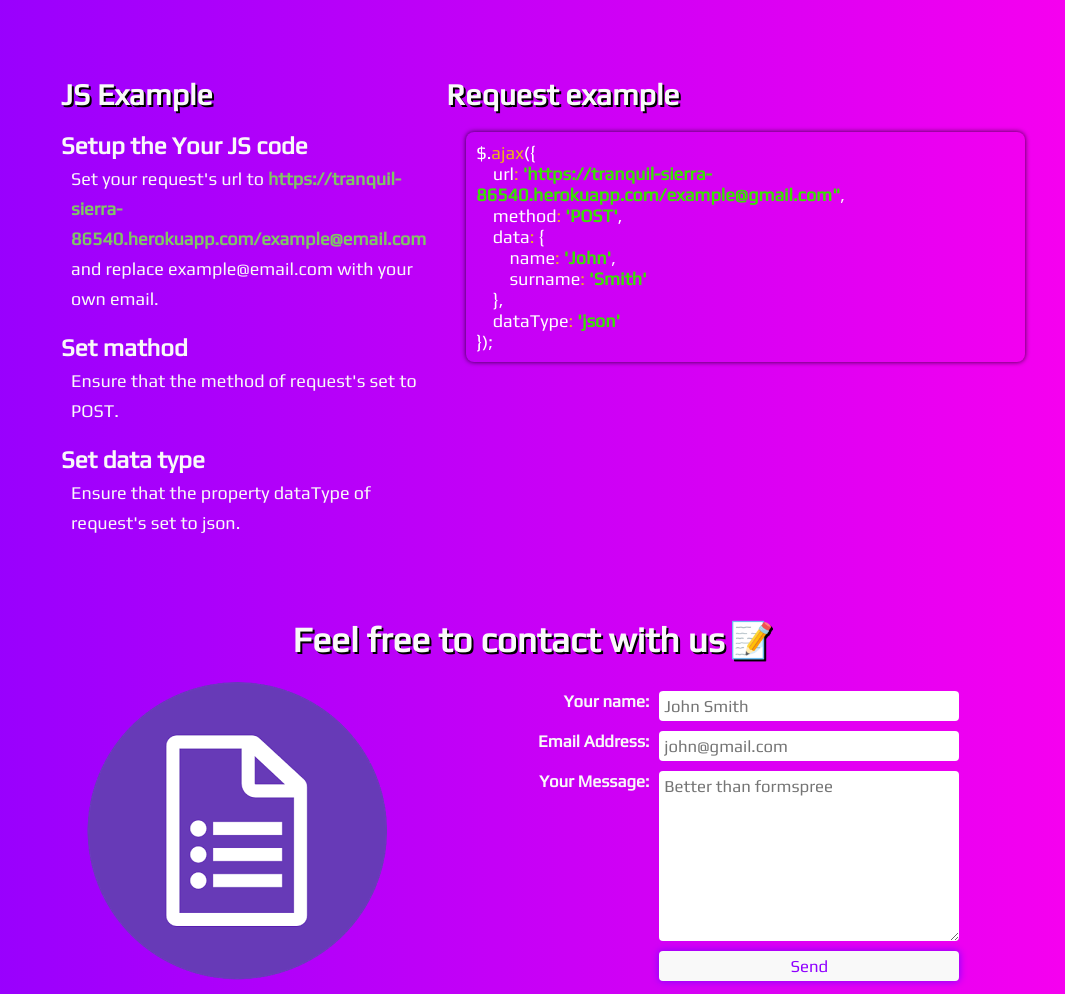
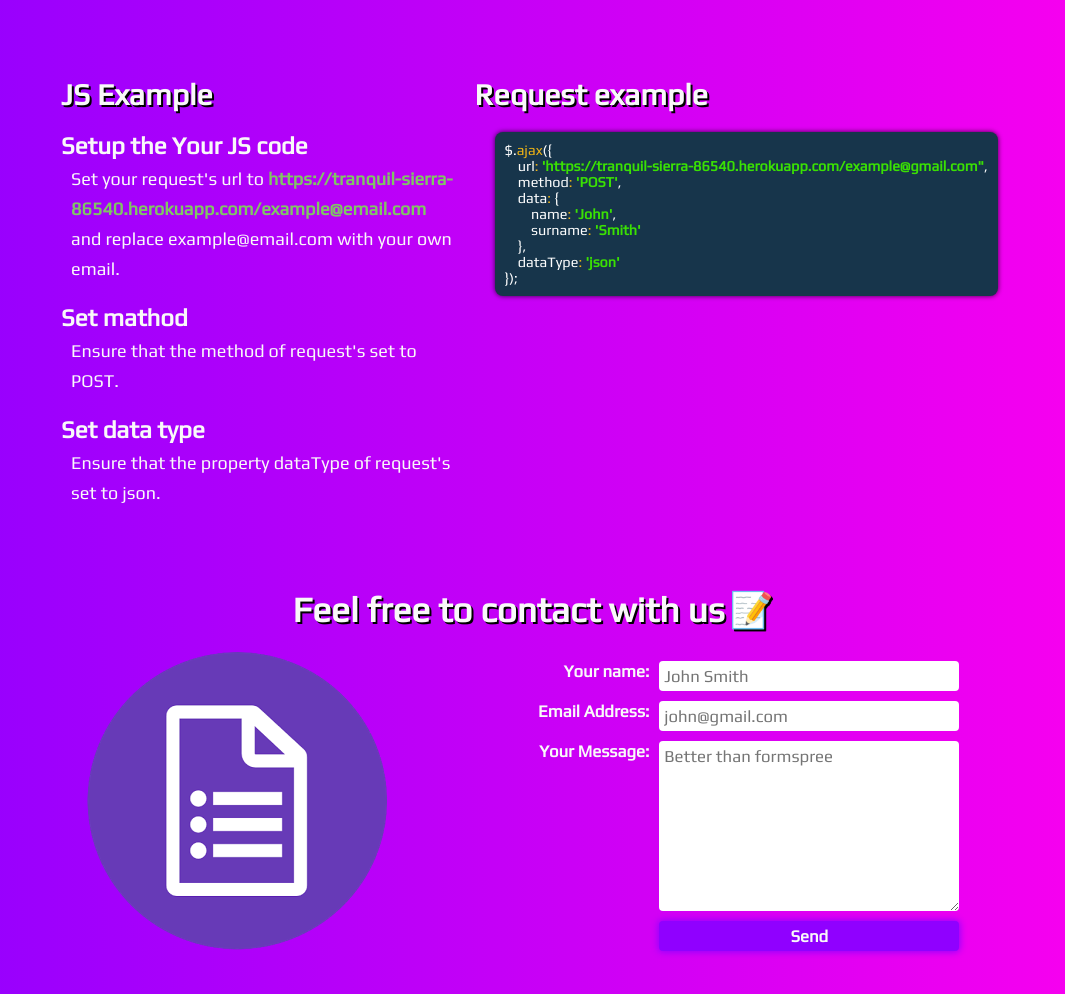
Before and after one commit to ykondrat/formsender, a website: page public/index.html in a window 1280 px wide. Shown: the part 1341-2335 px from the top of the page, without its empty margins (107-1172 px from the left). Drawn offline with Linux system fonts and the light colour scheme; some packages are replaced by stand-ins of ours.

Commit message:
background

```diff
--- a/public/css/contact.css
+++ b/public/css/contact.css
@@ -66,8 +66,9 @@
     padding: 5px;
     font-family: 'Play', sans-serif;
     border-radius: 4px;
-    color: #9000ff;
-    background-color: #f9f9f9;
+    color: #f9f9f9;
+    font-weight: bold;
+    background-color: #9000ff;
     transition: 0.5s;
     -webkit-box-shadow: 0px 0px 7px 1px #9000ff;
     -moz-box-shadow: 0px 0px 7px 1px #9000ff;
@@ -75,7 +76,7 @@
 }
 .form-btn:hover {
     color: #f9f9f9;
-    background-color:#9000ff;
+    background-color:#b049ff;
 }
 .map {
     position: absolute;
--- a/public/css/example-block.css
+++ b/public/css/example-block.css
@@ -37,10 +37,11 @@
     font-weight: bold;
 }
 .code-block {
+    background-color: #17354b;
     font-family: 'Play', sans-serif;
     margin-top: 20px;
     margin-left: 20px;
-    font-size: 1.5rem;
+    font-size: 1.2rem;
     color: white;
     padding: 10px;
     border-radius: 8px;
```
